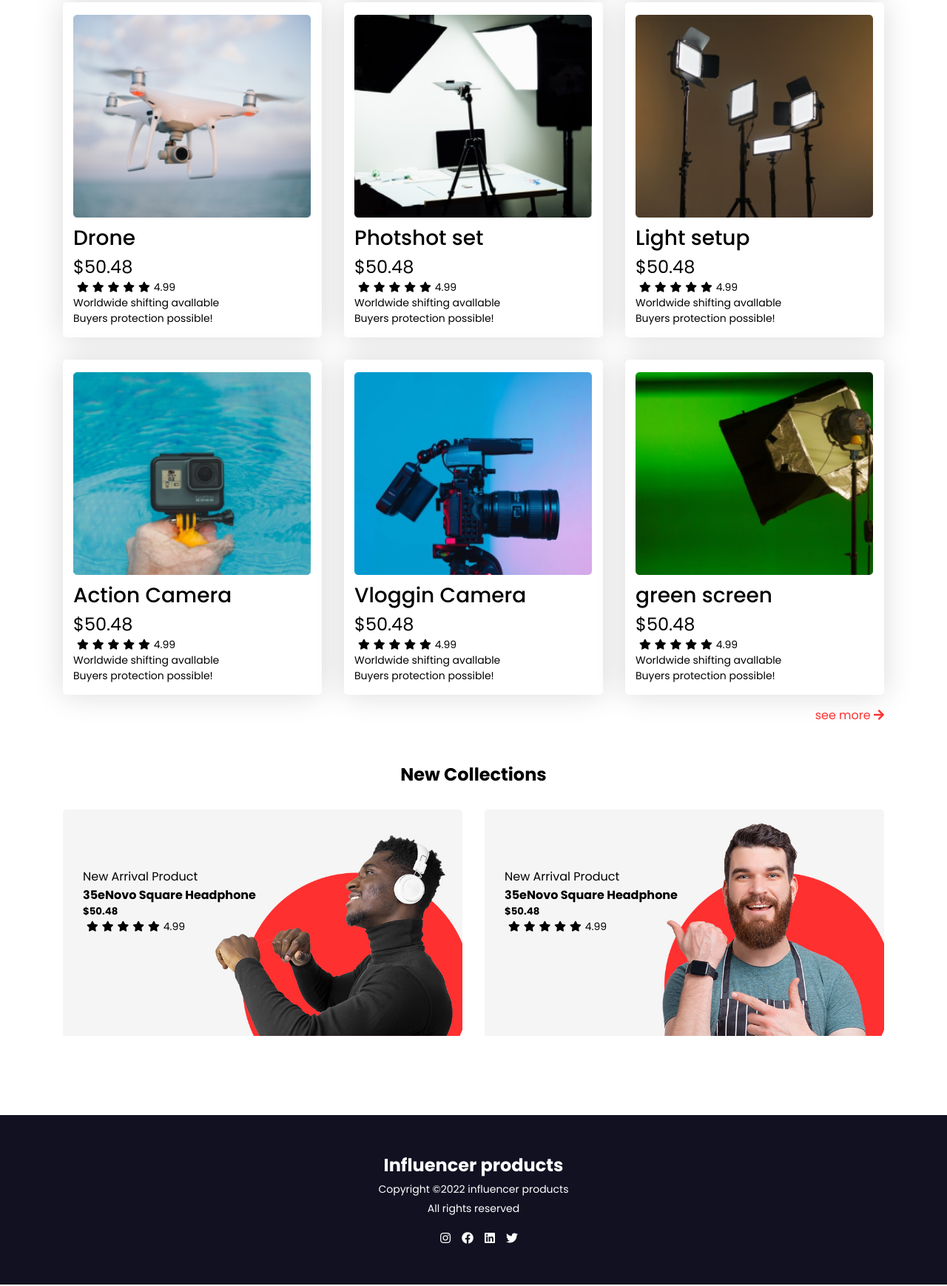
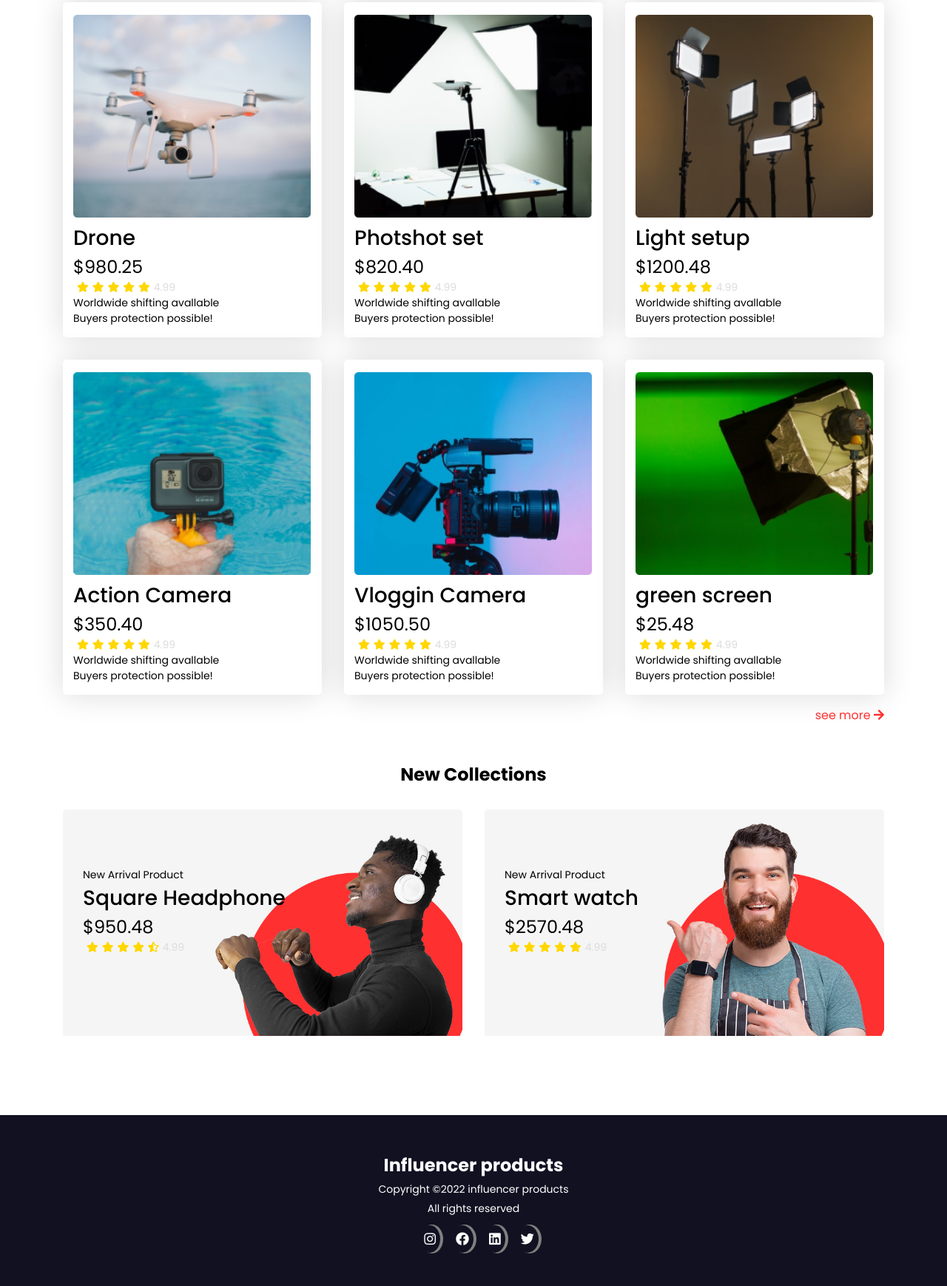
Before and after one commit to MMaidul/influencer-gears, a plain HTML site: page index.html in a window 1280 px wide. Shown: the part 1604-3342 px from the top of the page at 74% size. Drawn offline with Linux system fonts and the light colour scheme; files whose address does not match are found by name.

```diff
--- a/assets/css/style.css
+++ b/assets/css/style.css
@@ -53,6 +53,33 @@
   font-size: 28px;
   text-transform: capitalize;
 }
+
+.product--details h4 {
+  font-size: 28px;
+  font-weight: 500;
+}
+.product--details h5 {
+  font-size: 24px;
+  font-weight: 400;
+  text-transform: capitalize;
+}
+
+.product--details ul {
+  font-size: 14px;
+  display: flex;
+}
+
+.product--details ul li {
+  margin-left: 5px;
+  color: gold;
+}
+.product--details ul li:last-child {
+  color: gainsboro;
+}
+.product--details p {
+  font-size: 14px;
+}
+
 /* -----------------------
 header-section start
 ------------------------*/
@@ -67,14 +94,11 @@
   grid-template-columns: repeat(2, 1fr);
   align-items: center;
 }
-.header__logo {
-}
+
 .header__logo a {
   font-style: normal;
   font-weight: bold;
   font-size: 24px;
-}
-.header__menu {
 }
 .header__menu ul {
   display: flex;
@@ -140,8 +164,6 @@
   border-bottom: 1px solid #c0c0c098;
   padding: 10px;
 }
-.brand__single {
-}
 
 /* ----------------------
 product-section start
@@ -163,25 +185,7 @@
 .product__single img {
   width: 100%;
 }
-.product__single-content h4 {
-  font-size: 28px;
-  font-weight: 500;
-}
-.product__single-content h5 {
-  font-size: 24px;
-  font-weight: 400;
-  text-transform: capitalize;
-}
-.product__single-content ul {
-  font-size: 14px;
-  display: flex;
-}
-.product__single-content ul li {
-  margin-left: 5px;
-}
-.product__single-content p {
-  font-size: 14px;
-}
+
 .product__btn {
   text-align: right;
   margin-top: 15px;
@@ -208,20 +212,13 @@
   top: 25%;
   left: 5%;
 }
-.new-arrival__single-content ul {
-  display: flex;
-  font-size: 14px;
-}
-.new-arrival__single-content li {
-  margin-left: 5px;
-}
 .new-arrival__single-img {
   width: 120%;
   margin-left: -40px;
 }
 
 /* -----------------
-footer-section
+footer-section start
 ----------------------*/
 .footer-section {
   margin-top: 100px;
@@ -247,3 +244,16 @@
 .footer__social ul li {
   margin-left: 15px;
 }
+.footer__social ul li a {
+  color: white;
+  box-shadow: 3px 0px 0px 1px gray;
+  padding: 6px;
+  font-size: 18px;
+  border-radius: 50%;
+  transition: 0.3s;
+}
+.footer__social ul li a:hover {
+  color: #ff3030;
+  transform: rotate(30deg);
+  padding-right: 2px;
+}
--- a/index.html
+++ b/index.html
@@ -104,15 +104,15 @@
                 <div class="product">
                     <div class="product__single">
                         <img src="assets/images/images/airpod.png" alt="">
-                        <div class="product__single-content">
+                        <div class="product__single-content  product--details">
                             <h4>Airbuds</h4>
-                            <h5>$50.48</h5>
+                            <h5>$100.00</h5>
                             <ul>
                                 <li> <span> <i class="fas fa-star  filled"></i></span></li>
                                 <li> <span> <i class="fas fa-star  filled"></i></span></li>
                                 <li> <span> <i class="fas fa-star  filled"></i></span></li>
                                 <li> <span> <i class="fas fa-star  filled"></i></span></li>
-                                <li> <span> <i class="fas fa-star  filled"></i></span></li>
+                                <li> <span><i class="fas fa-star-half-alt"></i></span></li>
                                 <li><span>4.99</span></li>
                             </ul>
                             <p>Worldwide shifting avallable</p>
@@ -121,7 +121,7 @@
                     </div>
                     <div class="product__single">
                         <img src="assets/images/images//tripod.png" alt="">
-                        <div class="product__single-content">
+                        <div class="product__single-content  product--details">
                             <h4>Flex Triped</h4>
                             <h5>$50.48</h5>
                             <ul>
@@ -129,7 +129,7 @@
                                 <li> <span> <i class="fas fa-star  filled"></i></span></li>
                                 <li> <span> <i class="fas fa-star  filled"></i></span></li>
                                 <li> <span> <i class="fas fa-star  filled"></i></span></li>
-                                <li> <span> <i class="fas fa-star  filled"></i></span></li>
+                                <li> <span> <i class="fas fa-star-half-alt"></i></span></li>
                                 <li><span>4.99</span></li>
                             </ul>
                             <p>Worldwide shifting avallable</p>
@@ -138,9 +138,9 @@
                     </div>
                     <div class="product__single">
                         <img src="assets/images/images/mic.png" alt="">
-                        <div class="product__single-content">
+                        <div class="product__single-content  product--details">
                             <h4>Microphone</h4>
-                            <h5>$50.48</h5>
+                            <h5>$120.25</h5>
                             <ul>
                                 <li> <span> <i class="fas fa-star  filled"></i></span></li>
                                 <li> <span> <i class="fas fa-star  filled"></i></span></li>
@@ -155,9 +155,9 @@
                     </div>
                     <div class="product__single">
                         <img src="assets/images/images/drone.png" alt="">
-                        <div class="product__single-content">
+                        <div class="product__single-content  product--details">
                             <h4>Drone</h4>
-                            <h5>$50.48</h5>
+                            <h5>$980.25</h5>
                             <ul>
                                 <li> <span> <i class="fas fa-star  filled"></i></span></li>
                                 <li> <span> <i class="fas fa-star  filled"></i></span></li>
@@ -172,9 +172,9 @@
                     </div>
                     <div class="product__single">
                         <img src="assets/images/images/setup.png" alt="">
-                        <div class="product__single-content">
+                        <div class="product__single-content  product--details">
                             <h4>Photshot set</h4>
-                            <h5>$50.48</h5>
+                            <h5>$820.40</h5>
                             <ul>
                                 <li> <span> <i class="fas fa-star  filled"></i></span></li>
                                 <li> <span> <i class="fas fa-star  filled"></i></span></li>
@@ -189,9 +189,9 @@
                     </div>
                     <div class="product__single">
                         <img src="assets/images/images/lights.png" alt="">
-                        <div class="product__single-content">
+                        <div class="product__single-content  product--details">
                             <h4>Light setup</h4>
-                            <h5>$50.48</h5>
+                            <h5>$1200.48</h5>
                             <ul>
                                 <li> <span> <i class="fas fa-star  filled"></i></span></li>
                                 <li> <span> <i class="fas fa-star  filled"></i></span></li>
@@ -206,9 +206,9 @@
                     </div>
                     <div class="product__single">
                         <img src="assets/images/images/action.png" alt="">
-                        <div class="product__single-content">
+                        <div class="product__single-content  product--details">
                             <h4>Action Camera</h4>
-                            <h5>$50.48</h5>
+                            <h5>$350.40</h5>
                             <ul>
                                 <li> <span> <i class="fas fa-star  filled"></i></span></li>
                                 <li> <span> <i class="fas fa-star  filled"></i></span></li>
@@ -223,9 +223,9 @@
                     </div>
                     <div class="product__single">
                         <img src="assets/images/images/camera.png" alt="">
-                        <div class="product__single-content">
+                        <div class="product__single-content  product--details">
                             <h4>Vloggin Camera</h4>
-                            <h5>$50.48</h5>
+                            <h5>$1050.50</h5>
                             <ul>
                                 <li> <span> <i class="fas fa-star  filled"></i></span></li>
                                 <li> <span> <i class="fas fa-star  filled"></i></span></li>
@@ -240,9 +240,9 @@
                     </div>
                     <div class="product__single">
                         <img src="assets/images/images/single-light.png" alt="">
-                        <div class="product__single-content">
+                        <div class="product__single-content  product--details">
                             <h4>green screen</h4>
-                            <h5>$50.48</h5>
+                            <h5>$25.48</h5>
                             <ul>
                                 <li> <span> <i class="fas fa-star  filled"></i></span></li>
                                 <li> <span> <i class="fas fa-star  filled"></i></span></li>
@@ -269,16 +269,16 @@
                 </div>
                 <div class="new-arrival">
                     <div class="new-arrival__single">
-                        <div class="new-arrival__single-content">
+                        <div class="new-arrival__single-content product--details">
                             <p>New Arrival Product</p>
-                            <h4>35eNovo Square Headphone</h4>
-                            <h5>$50.48</h5>
+                            <h4>Square Headphone</h4>
+                            <h5>$950.48</h5>
                             <ul>
                                 <li> <span> <i class="fas fa-star  filled"></i></span></li>
                                 <li> <span> <i class="fas fa-star  filled"></i></span></li>
                                 <li> <span> <i class="fas fa-star  filled"></i></span></li>
                                 <li> <span> <i class="fas fa-star  filled"></i></span></li>
-                                <li> <span> <i class="fas fa-star  filled"></i></span></li>
+                                <li> <span> <i class="fas fa-star-half-alt"></i></span></li>
                                 <li><span>4.99</span></li>
                             </ul>
                         </div>
@@ -287,10 +287,10 @@
                         </div>
                     </div>
                     <div class="new-arrival__single">
-                        <div class="new-arrival__single-content">
+                        <div class="new-arrival__single-content product--details">
                             <p>New Arrival Product</p>
-                            <h4>35eNovo Square Headphone</h4>
-                            <h5>$50.48</h5>
+                            <h4>Smart watch</h4>
+                            <h5>$2570.48</h5>
                             <ul>
                                 <li> <span> <i class="fas fa-star  filled"></i></span></li>
                                 <li> <span> <i class="fas fa-star  filled"></i></span></li>
@@ -318,10 +318,10 @@
             </div>
             <div class="footer__social">
                 <ul>
-                    <li><span><i class="fab fa-instagram"></i></span></li>
-                    <li><span><i class="fab fa-facebook"></i></span></li>
-                    <li><span><i class="fab fa-linkedin"></i></span></li>
-                    <li><span><i class="fab fa-twitter"></i></span></li>
+                    <li><a href=""><span><i class="fab fa-instagram"></i></span></a></li>
+                    <li><a href=""><span><i class="fab fa-facebook"></i></span></a></li>
+                    <li><a href=""><span><i class="fab fa-linkedin"></i></span></a></li>
+                    <li><a href=""><span><i class="fab fa-twitter"></i></span></a></li>
                 </ul>
             </div>
         </div>
```
